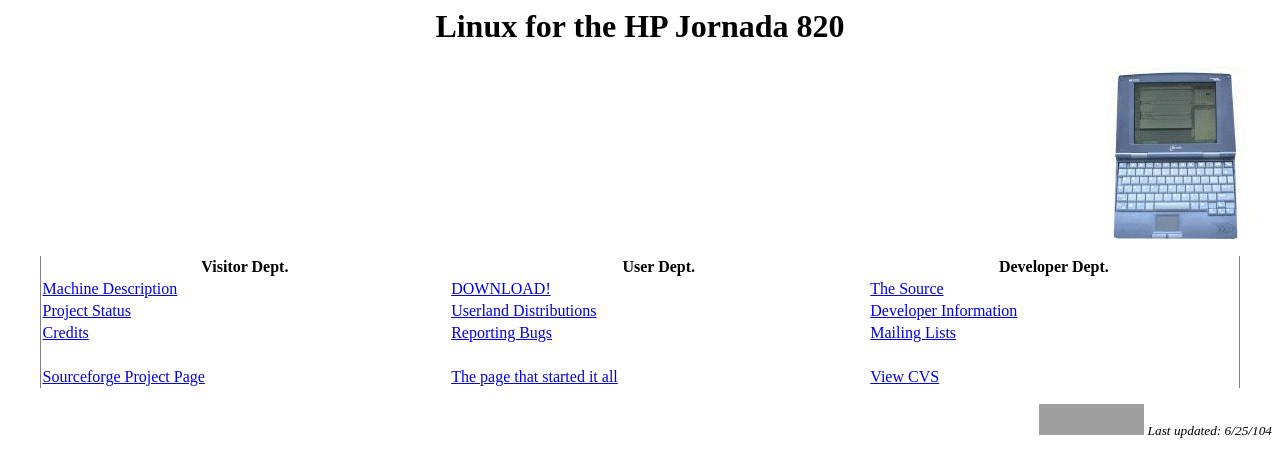
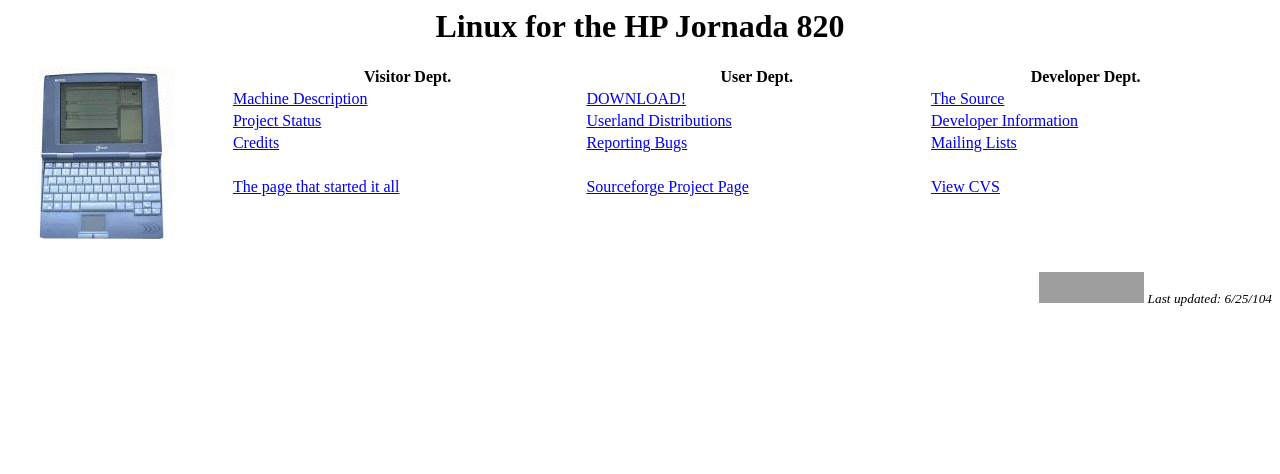
Before and after one commit to vivier/jornada820, a plain HTML site: page www/index.html in a window 1280 px wide. Drawn offline with Linux system fonts and the light colour scheme; grey boxes are pictures that could not be loaded.

Commit message:
superficial cleanup?

```diff
--- a/www/index.html
+++ b/www/index.html
@@ -6,14 +6,10 @@
 	<META name="description" content="HP Jornada 820 Linux Project on SourceForge.net">
 </head>
 <body>
-
 <h1 align="center">Linux for the HP Jornada 820</h1>
-<img src="pic/jornada820.png" alt="HP Jornada 820" align="right" >
-
+<img src="pic/jornada820.png" alt="HP Jornada 820" align="left" >
 <center>
-<table cellpadding="2" cellspacing="0" frame=vsides width=95% align=center >
-<!-- <table cellpadding="2" cellspacing="2" width=90% > -->
-
+<table cellpadding="2" cellspacing="0" width="80%" align="center">
 <tr>
 <th>Visitor Dept.</th>
 <th>User Dept.</th>
@@ -38,15 +34,16 @@
 <td>&nbsp;</td>
 </tr>
 <tr>
+<td><a href="http://fare.tunes.org/computing/jornada820.html"
+>The page that started it all</a></td>
 <td><a href="http://sourceforge.net/projects/jornada820"
 >Sourceforge Project Page</a></td>
-<td><a href="http://fare.tunes.org/computing/jornada820.html"
->The page that started it all</a></td>
 <td><a href="http://cvs.sf.net/viewcvs.py/jornada820/bootimage/"
 >View CVS</a></td>
 </tr>
 </table>
-<p clear="all" align="right">
+<br clear="all">
+<p align="right">
 <a href="http://sourceforge.net"> <img src="http://sourceforge.net/sflogo.php?group_id=102135&amp;type=5" width="105" height="31" border="0" alt="SourceForge.net Logo" /></a>
       <script language="JavaScript">
          lastModDate  = new Date(document.lastModified)
```
Also changed, not shown: www/binaries.html (+0 -3 lines), www/developer.html (+1 -1 lines), www/feedback.html (+0 -2 lines), www/mailinglists.html (+0 -2 lines), www/sources.html (+3 -8 lines), www/status.html (+0 -2 lines), www/userland.html (+1 -1 lines).
